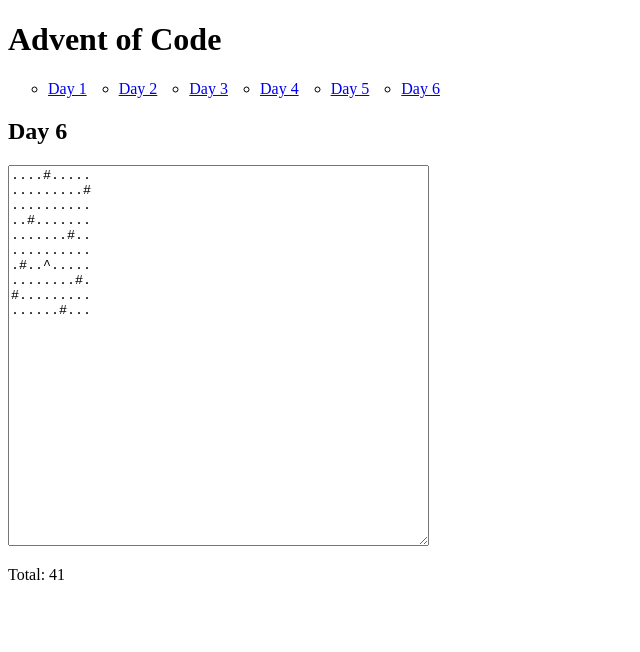
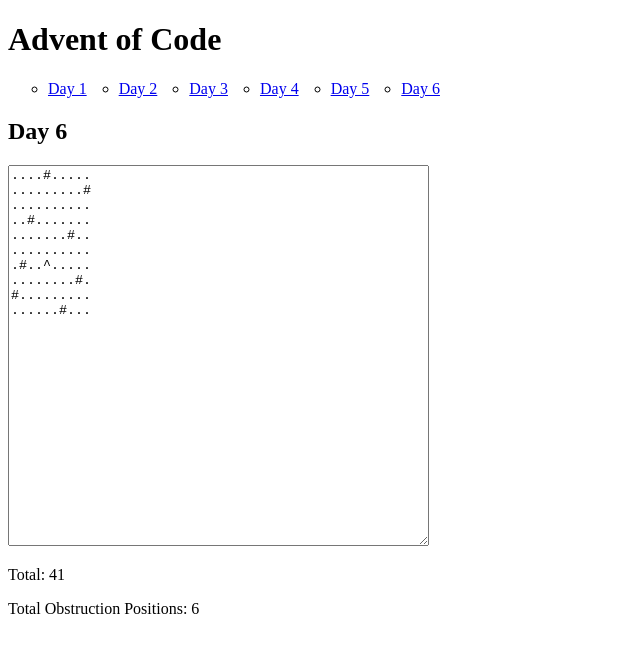
Before and after one commit to antonio-spinelli/advent-of-code, an Angular app: page /day-6 in a window 1280 px wide. Shown: the top 652 px of the page, without its empty margins (0-640 px from the left). Built offline with nearby package versions, Linux system fonts and the light colour scheme.

Commit message:
feat(day-6): part 2

```diff
--- a/src/app/pages/day-6/day-6.page.ts
+++ b/src/app/pages/day-6/day-6.page.ts
@@ -1,5 +1,7 @@
 import { Component, computed, signal } from '@angular/core';
 import { FormsModule } from '@angular/forms';
+import { getTotalObstructions } from './part-2';
+import { mapPathInRoom, PATROL_PATH } from './part-1';
 
 const EXAMPLE_DATA = `....#.....
 .........#
@@ -12,58 +14,13 @@
 #.........
 ......#...`;
 
-const GUARD = '^';
-const OBSTACLE = '#';
-const PATROL_PATH = 'X';
-
-const mapPathInRoom = (roomMap: string[][]): string[][] => {
-  const mappedRoom = roomMap.slice()
-  const startX = roomMap.findIndex(row => row.includes(GUARD));
-  const startY = roomMap[startX].indexOf(GUARD);
-  drawPathInRoom(mappedRoom, [startX, startY]);
-  return mappedRoom;
-}
-
-const drawPathInRoom = (roomMap: string[][], [x, y]: number[]): void => {
-  const directions = [
-    [-1, 0], // up
-    [0, 1],  // right
-    [1, 0],  // down
-    [0, -1]  // left
-  ];
-  let currentDirection = 0;
-
-  while (true) {
-    const [dx, dy] = directions[currentDirection];
-    const newX = x + dx;
-    const newY = y + dy;
-
-    if (
-      newX < 0 || newX >= roomMap.length ||
-      newY < 0 || newY >= roomMap[0].length
-    ) {
-      roomMap[x][y] = PATROL_PATH;
-      break;
-    }
-
-    if (
-      roomMap[newX][newY] === OBSTACLE
-    ) {
-      currentDirection = (currentDirection + 1) % 4;
-    } else {
-      roomMap[x][y] = PATROL_PATH;
-      x = newX;
-      y = newY;
-    }
-  }
-}
-
 @Component({
   selector: 'app-day-6',
   template: `
     <h2>Day 6</h2>
     <textarea name="input" [(ngModel)]="dataInput" rows="25" cols="50"></textarea>
     <p>Total: {{ total() }}</p>
+    <p>Total Obstruction Positions: {{ totalObstructionPositions() }}</p>
   `,
   imports: [FormsModule]
 })
@@ -72,4 +29,5 @@
   private readonly roomMap = computed(() => this.dataInput().split('\n').map(row => row.split('')));
   private readonly mappedRoom = computed(() => mapPathInRoom(this.roomMap()));
   readonly total = computed(() => this.mappedRoom().reduce((acc, row) => acc + row.filter(cell => cell === PATROL_PATH).length, 0));
+  readonly totalObstructionPositions = computed(() => getTotalObstructions(this.roomMap()));
 }
--- /dev/null
+++ b/src/app/pages/day-6/part-1.ts
@@ -0,0 +1,45 @@
+const GUARD = '^';
+const OBSTACLE = '#';
+export const PATROL_PATH = 'X';
+
+const drawPathInRoom = (roomMap: string[][], [x, y]: number[]): void => {
+  const directions = [
+    [-1, 0], // up
+    [0, 1],  // right
+    [1, 0],  // down
+    [0, -1]  // left
+  ];
+  let currentDirection = 0;
+
+  while (true) {
+    const [dx, dy] = directions[currentDirection];
+    const newX = x + dx;
+    const newY = y + dy;
+
+    if (
+      newX < 0 || newX >= roomMap.length ||
+      newY < 0 || newY >= roomMap[0].length
+    ) {
+      roomMap[x][y] = PATROL_PATH;
+      break;
+    }
+
+    if (
+      roomMap[newX][newY] === OBSTACLE
+    ) {
+      currentDirection = (currentDirection + 1) % 4;
+    } else {
+      roomMap[x][y] = PATROL_PATH;
+      x = newX;
+      y = newY;
+    }
+  }
+}
+
+export const mapPathInRoom = (roomMap: string[][]): string[][] => {
+  const mappedRoom = roomMap.slice().map(row => row.slice());
+  const startX = roomMap.findIndex(row => row.includes(GUARD));
+  const startY = roomMap[startX].indexOf(GUARD);
+  drawPathInRoom(mappedRoom, [startX, startY]);
+  return mappedRoom;
+}
--- /dev/null
+++ b/src/app/pages/day-6/part-2.ts
@@ -0,0 +1,169 @@
+type Room = string[][];
+type Position = { x: number, y: number };
+
+const START_CELL = "^";
+const OBSTACLE_CELL = "#";
+const EMPTY_CELL = ".";
+
+enum Direction {
+  UP,
+  RIGHT,
+  DOWN,
+  LEFT,
+};
+
+const cloneDeep = <T>(obj: T): T => JSON.parse(JSON.stringify(obj));
+
+const getDirection = (direction: Direction) => {
+  return {
+    [Direction.UP]: { x: -1, y: 0 },
+    [Direction.RIGHT]: { x: 0, y: 1 },
+    [Direction.DOWN]: { x: 1, y: 0 },
+    [Direction.LEFT]: { x: 0, y: -1 },
+  }[direction];
+};
+
+const findPosition = (matrix: Room): Position => {
+  for (let i = 0; i < matrix.length; i++) {
+    for (let j = 0; j < matrix[0].length; j++) {
+      const cell = matrix[i][j];
+      if (cell !== START_CELL) {
+        continue;
+      }
+
+      return { x: i, y: j };
+    }
+  }
+  throw new Error("No position found");
+};
+
+const nextDirection = (direction: Direction) => {
+  const directionArr = [
+    Direction.UP,
+    Direction.RIGHT,
+    Direction.DOWN,
+    Direction.LEFT,
+  ];
+
+  const index = directionArr.indexOf(direction);
+  return directionArr[(index + 1) % directionArr.length];
+};
+
+const step = (matrix: Room, visitedMatrix: boolean[][], currentDirection: Direction) => {
+  let { x, y } = findPosition(matrix);
+  const currentVelocity = getDirection(currentDirection);
+
+  let nextCell = matrix[x][y];
+
+  while (true) {
+    const prevX = x;
+    const prevY = y;
+    x += currentVelocity.x;
+    y += currentVelocity.y;
+    nextCell = matrix[x]?.[y];
+
+    if (nextCell === OBSTACLE_CELL) {
+      return {
+        isOutOfBounds: false,
+        currentDirection: nextDirection(currentDirection),
+      };
+    }
+    if (!nextCell) {
+      return {
+        isOutOfBounds: true,
+        currentDirection: nextDirection(currentDirection),
+      };
+    }
+    visitedMatrix[x][y] = true;
+    matrix[x][y] = START_CELL;
+    matrix[prevX][prevY] = EMPTY_CELL;
+  }
+};
+
+function getGuardsTrace(_matrix: Room): Position[] {
+  const matrix = cloneDeep(_matrix);
+
+  let startCoords = { x: 0, y: 0 };
+  const visitedMatrix = matrix.map((line, i) =>
+    line.map((cell, j) => {
+      const isStart = cell === START_CELL;
+
+      if (isStart) {
+        startCoords = { x: i, y: j };
+      }
+      return isStart;
+    }),
+  );
+
+  let isOutOfBounds = false;
+  let currentDirection = Direction.UP;
+  while (!isOutOfBounds) {
+    const stepResult = step(matrix, visitedMatrix, currentDirection);
+    isOutOfBounds = stepResult.isOutOfBounds;
+    currentDirection = stepResult.currentDirection;
+  }
+
+  const coordinates = [];
+  for (let i = 0; i < visitedMatrix.length; i++) {
+    for (let j = 0; j < visitedMatrix[0].length; j++) {
+      if (!visitedMatrix[i][j]) continue;
+      if (startCoords.x === i && startCoords.y === j) {
+        continue;
+      }
+      coordinates.push({ x: i, y: j });
+    }
+  }
+  return coordinates;
+}
+
+const checkLoop = (_matrix: Room, obstacleX: number, obstacleY: number): boolean => {
+  const matrix = cloneDeep(_matrix);
+  matrix[obstacleX][obstacleY] = OBSTACLE_CELL;
+
+  const visitedMatrix = matrix.map((line) =>
+    line.map((cell) => cell === START_CELL),
+  );
+
+  const startPosition = findPosition(matrix);
+
+  let currentDirection = Direction.UP;
+
+  const sequence: (Position & { direction: Direction })[] = [
+    { x: startPosition.x, y: startPosition.y, direction: currentDirection },
+  ];
+
+  while (true) {
+    const stepResult = step(matrix, visitedMatrix, currentDirection);
+    if (stepResult.isOutOfBounds) {
+      return false;
+    }
+    currentDirection = stepResult.currentDirection;
+    const { x, y } = findPosition(matrix);
+    const currentSequence = { x, y, direction: currentDirection };
+
+    if (
+      sequence.some(
+        (seq) =>
+          seq.x === currentSequence.x &&
+          seq.y === currentSequence.y &&
+          seq.direction === currentSequence.direction,
+      )
+    ) {
+      return true;
+    }
+    sequence.push(currentSequence);
+  }
+};
+
+export const getTotalObstructions = (matrix: Room): number => {
+  const coordinates = getGuardsTrace(matrix);
+
+  let sum = 0;
+  for (const { x, y } of coordinates) {
+    const haveLoop = checkLoop(matrix, x, y);
+    if (haveLoop) {
+      sum++;
+    }
+  }
+  return sum;
+};
```
